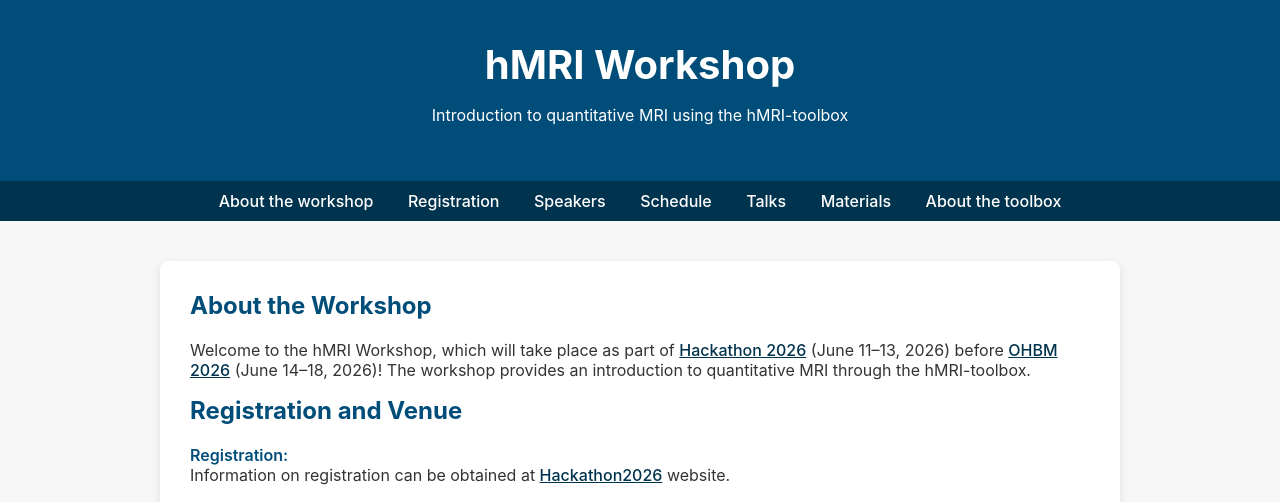
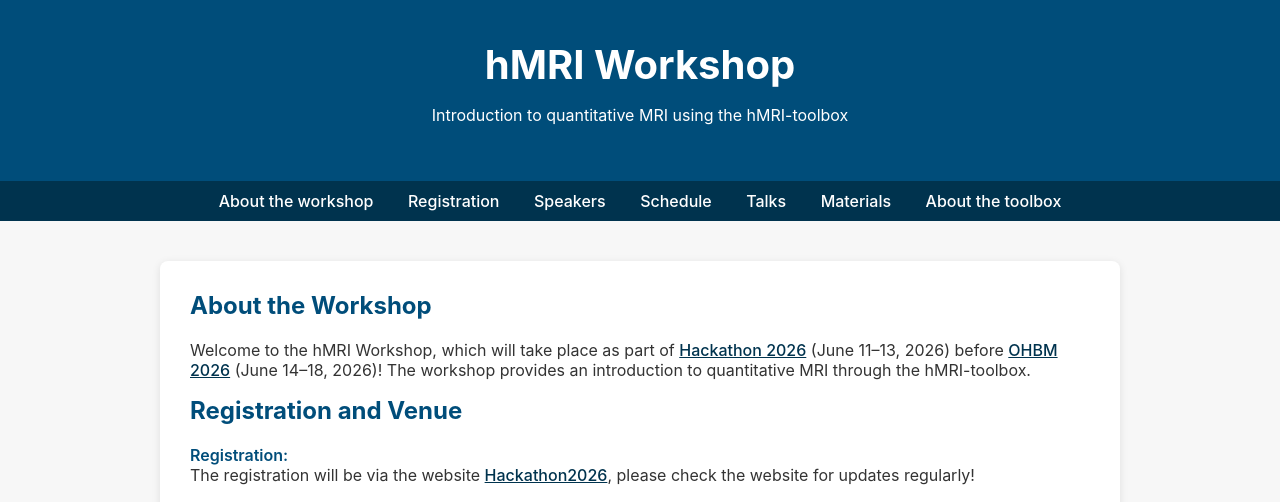
Before and after one commit to hMRI-group/hMRI-Bordeaux-meeting, a plain HTML site: page docs/index.html in a window 1280 px wide. Shown: the top 502 px of the page. Drawn offline with Linux system fonts and the light colour scheme.

Commit message:
improve presentation, change registration text a bit

```diff
--- a/docs/index.html
+++ b/docs/index.html
@@ -100,8 +100,8 @@
 
 <p>
     <span style="display:block; font-weight:600; color:#004d7a; margin-top:15px;">Registration:</span>
-    Information on registration can be obtained at
-    <a href="https://ohbm.github.io/hackathon2026/" style="color:#00334e; font-weight:500;">Hackathon2026</a> website.
+    The registration will be via the website
+    <a href="https://ohbm.github.io/hackathon2026/" style="color:#00334e; font-weight:500;">Hackathon2026</a>, please check the website for updates regularly!
 </p>
 
 <p>
```
